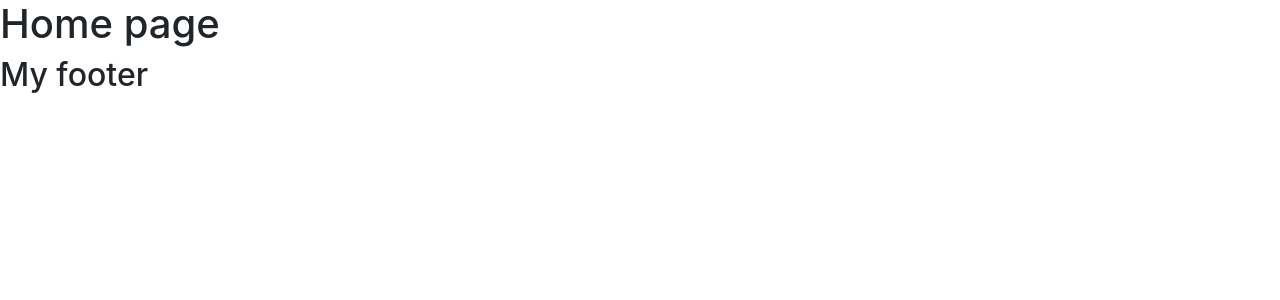
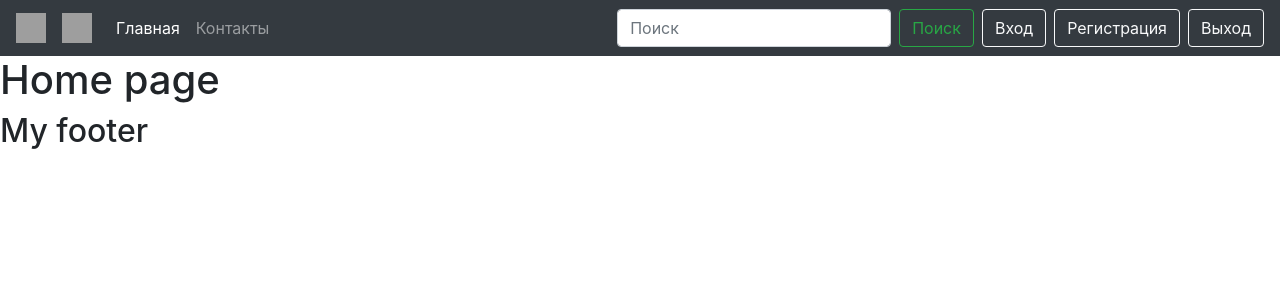
Before and after one commit to phaggi/my_django_blog, a Django app: page / in a window 1280 px wide. Shown: the top 300 px of the page. Run offline with Django 3.2, Linux system fonts and the light colour scheme; grey boxes are pictures that could not be loaded.

Commit message:
add navbar code

```diff
--- a/blog/myblog/templates/myblog/block/navbar.html
+++ b/blog/myblog/templates/myblog/block/navbar.html
@@ -1,10 +1,30 @@
-<!DOCTYPE HTML PUBLIC "-//W3C//DTD HTML 4.01 Transitional//EN"
-        "http://www.w3.org/TR/html4/loose.dtd">
-<html>
-<head>
-    <title>Title</title>
-</head>
-<body>
-
-</body>
-</html>
+<nav class="navbar navbar-expand-lg navbar-dark bg-dark sticky-top">
+    <a href="#" class="navbar-brand">
+        <img src="https://upload.wikimedia.org/wikipedia/commons/c/c3/Python-logo-notext.svg" width="30" height="30" alt="logo">
+    </a>
+    <a href="#" class="navbar-brand">
+        <img src="https://nuxtjs.org/design-kit/colored-logo.svg" width="30" height="30" alt="logo">
+    </a>
+    <button class="navbar-toggler" type="button" data-toggle="collapse"
+            data-target="#navbarSupportedContent"
+            aria-controls="navbarSupportedContent" aria-expanded="false" aria-label="Toggle navigation">
+        <span class="navbar-toggler-icon"></span>
+    </button>
+    <div class="collapse navbar-collapse" id="navbarSupportedContent">
+        <ul class="navbar-nav mr-auto">
+            <li class="nav-item active">
+                <a href="#" class="nav-link">Главная</a>
+            </li>
+            <li class="nav-item ">
+                <a href="#" class="nav-link">Контакты</a>
+            </li>
+        </ul>
+        <form action="" class="form-inline my-2 my-lg-0">
+            <input type="text" class="form-control mr-sm-2" placeholder="Поиск" aria-label="Поиск">
+            <button class="btn btn-outline-success my-2 my-sm-0 mr-2" type="submit">Поиск</button>
+        </form>
+        <a href="#" class="btn btn-outline-light mr-2">Вход</a>
+        <a href="#" class="btn btn-outline-light mr-2">Регистрация</a>
+        <a href="#" class="btn btn-outline-light">Выход</a>
+    </div>
+</nav>
```
